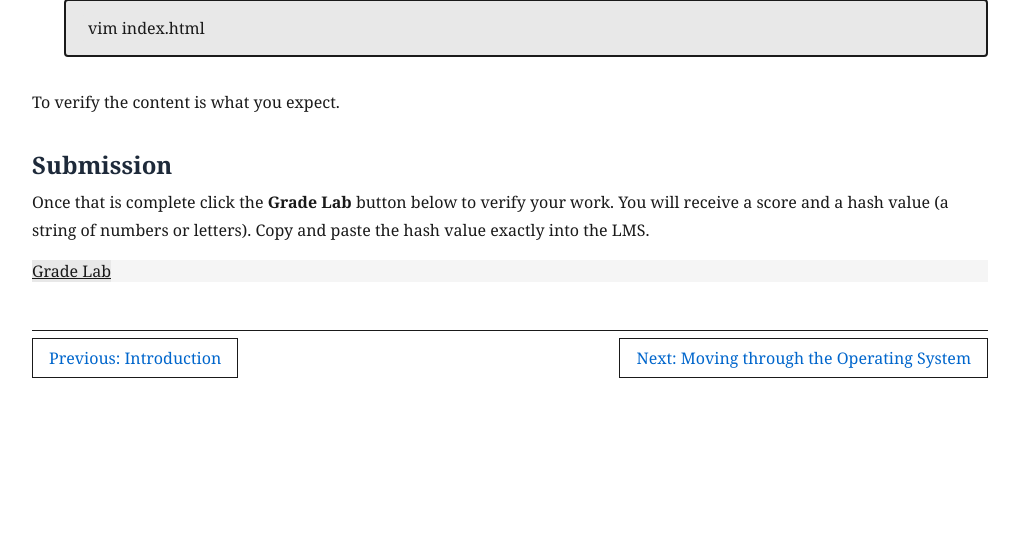
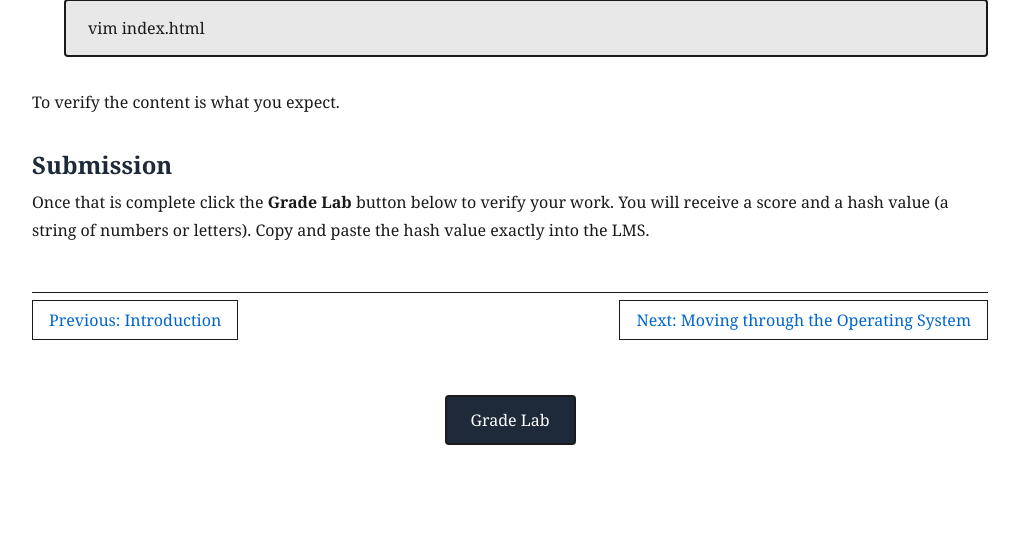
Before and after one commit to CDalpe/CIS126DLProd, a Flask app: page /lab/1 in a window 1280 px wide. Shown: the part 4067-4608 px from the top of the page, without its empty margins (260-1279 px from the left). Before the commit the page ends 4445 px from the top, so only its background shows below. Run offline with Flask 3, Linux system fonts and the light colour scheme.

Commit message:
Grading harness

```diff
--- a/flask-app/static/main.css
+++ b/flask-app/static/main.css
@@ -272,16 +272,27 @@ main li {
 }
 
 .grade-button {
-    margin-left: auto;
-    margin-right: auto;
-    border-color: (var(--border-color));
-    font-family: var(--font-code);
-    background-color: var(--code-bg);
-    color: var(--code-color);
+    display: inline-block;
+    padding: 12px 24px;
+    margin: 2rem auto;
+    border: 2px solid var(--border-color);
+    border-radius: 4px;
+    font-family: var(--font-body);
+    font-size: 1rem;
+    background-color: var(--sidebar-bg);
+    color: var(--sidebar-text);
+    text-decoration: none;
+    cursor: pointer;
+}
+
+.grade-button:hover {
+    background-color: var(--link-color);
+    color: var(--content-bg);
 }
 
 .grade-section {
-    background-color: var(--bg-color);
-    color: var(--text-color);
-    font-family: var(--font-body);
+    display: flex;
+    justify-content: center;
+    margin-top: 2rem;
+    margin-bottom: 2rem;
 }
--- a/flask-app/templates/lab.html
+++ b/flask-app/templates/lab.html
@@ -7,13 +7,7 @@ Chapter {{ current_lab.chapter_number }} Lab
 {% block content %}
 <h1>Lab {{ current_lab.chapter_number }}: {{ current_lab.lab_title }}</h1>
 <div>{{ content | safe }}</div>
-<div class="grade-section">
-    <a href="{{ url_for('grade_lab_route', lab_number=current_lab.chapter_number) }}"
-       class="grade-button"
-       aria-label="Grade Lab {{ current_lab.chapter_number }}">
-        Grade Lab
-    </a>
-</div>
+
 <nav aria-label="Chapter Navigation">
     <div>
     {% if prev_url %}
@@ -26,4 +20,12 @@ Chapter {{ current_lab.chapter_number }} Lab
     {% endif %}
     </div>
 </nav>
+
+<div class="grade-section">
+    <a href="{{ url_for('grade_lab_route', lab_number=current_lab.chapter_number) }}"
+       class="grade-button"
+       aria-label="Grade Lab {{ current_lab.chapter_number }}">
+        Grade Lab
+    </a>
+</div>
 {% endblock %}
```
Also changed, not shown: flask-app/templates/results.html (+29 -0 lines).
